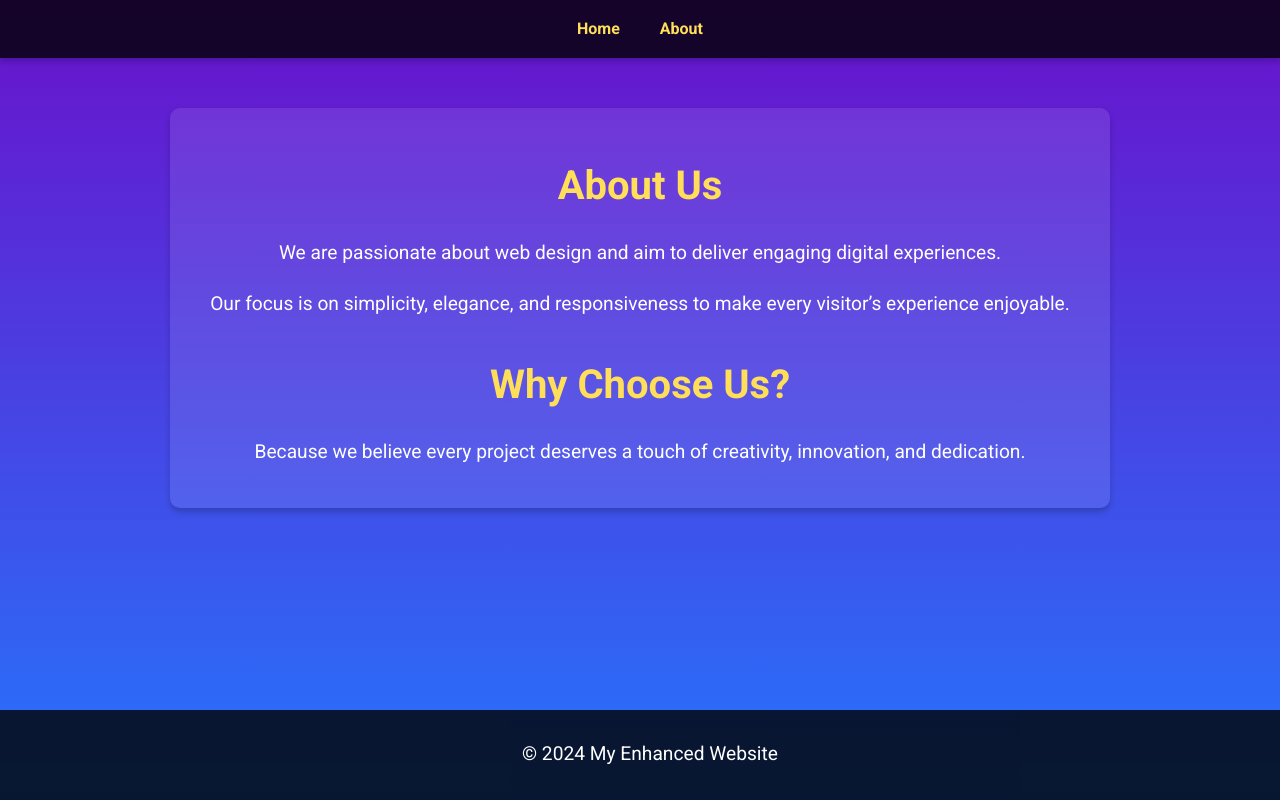
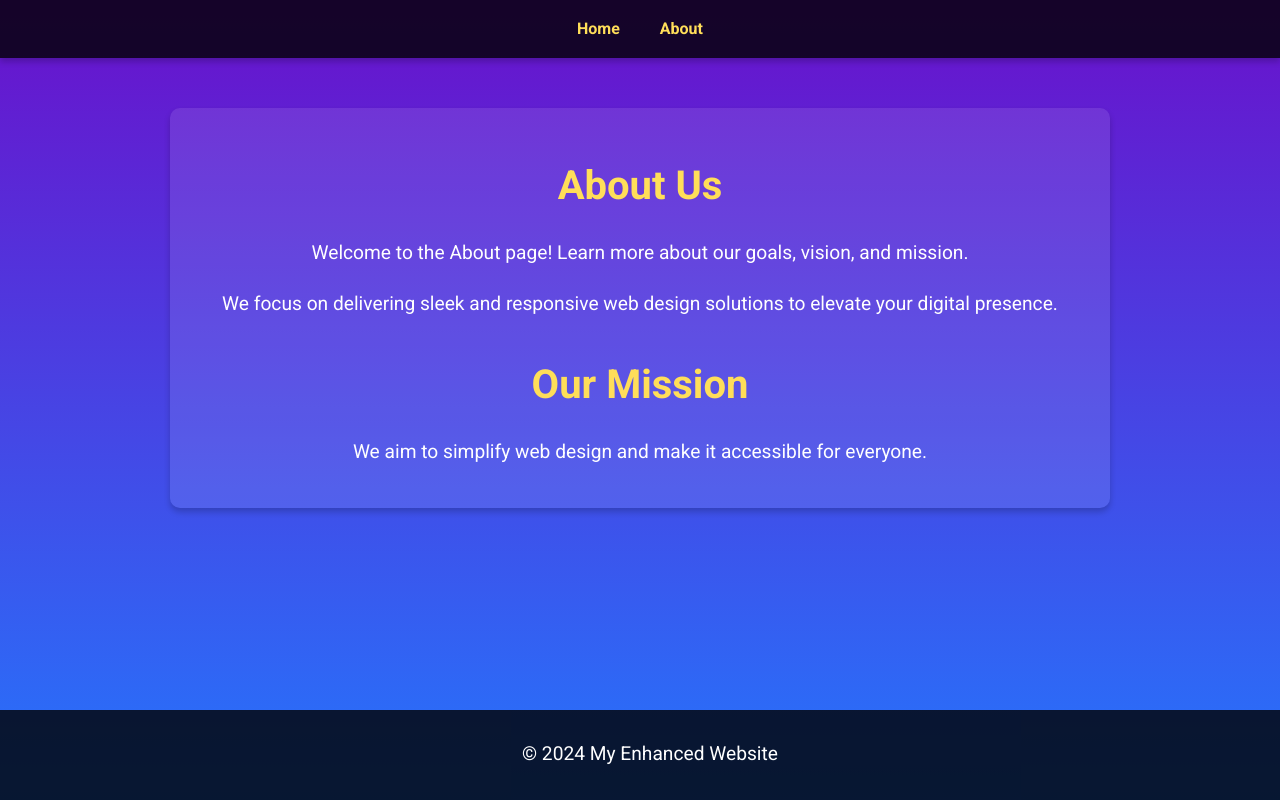
Before and after one commit to BxzxIsHere/Template, a plain HTML site: page about.html in a window 1280 px wide. Drawn offline with Linux system fonts and the light colour scheme.

Commit message:
Update about.html

```diff
--- a/about.html
+++ b/about.html
@@ -18,11 +18,11 @@
   </header>
   <main>
     <h1>About Us</h1>
-    <p>We are passionate about web design and aim to deliver engaging digital experiences.</p>
-    <p>Our focus is on simplicity, elegance, and responsiveness to make every visitor’s experience enjoyable.</p>
+    <p>Welcome to the About page! Learn more about our goals, vision, and mission.</p>
+    <p>We focus on delivering sleek and responsive web design solutions to elevate your digital presence.</p>
 
-    <h2>Why Choose Us?</h2>
-    <p>Because we believe every project deserves a touch of creativity, innovation, and dedication.</p>
+    <h2>Our Mission</h2>
+    <p>We aim to simplify web design and make it accessible for everyone.</p>
   </main>
   <footer>
     <p>&copy; 2024 My Enhanced Website</p>
```
